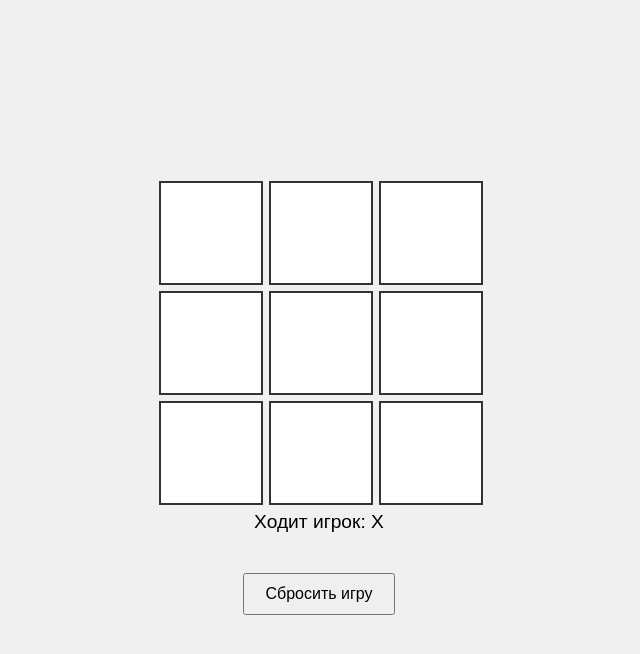
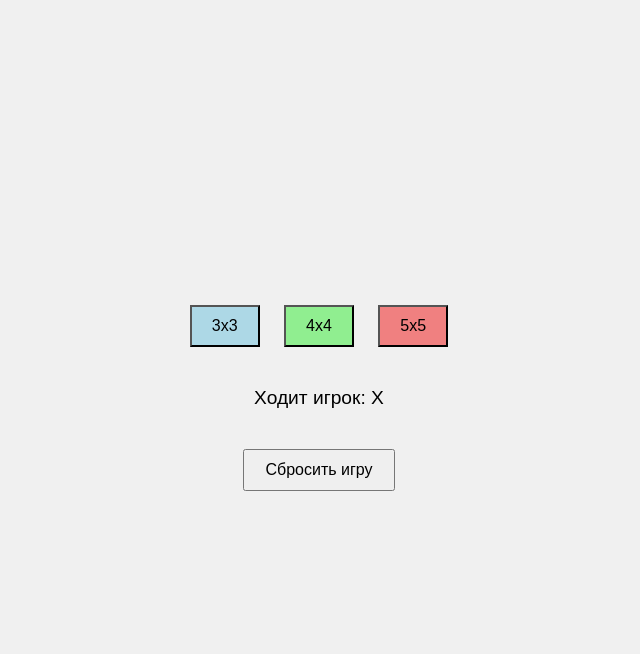
Before and after one commit to DmitryLavrov/XO, a plain HTML site: page index.html in a window 1280 px wide. Both pictures are taken after a click on the button "Сбросить игру". Shown: the whole page, without its empty margins (321-961 px from the left). Drawn offline with Linux system fonts and the light colour scheme.

Commit message:
3-я версия

```diff
--- a/index.html
+++ b/index.html
@@ -8,17 +8,12 @@
   </head>
   <body>
     <div id="game">
-      <div id="board">
-        <div class="cell" data-index="0"></div>
-        <div class="cell" data-index="1"></div>
-        <div class="cell" data-index="2"></div>
-        <div class="cell" data-index="3"></div>
-        <div class="cell" data-index="4"></div>
-        <div class="cell" data-index="5"></div>
-        <div class="cell" data-index="6"></div>
-        <div class="cell" data-index="7"></div>
-        <div class="cell" data-index="8"></div>
+      <div id="size-selection">
+        <button class="size-option" data-size="3" style="background-color: lightblue">3x3</button>
+        <button class="size-option" data-size="4" style="background-color: lightgreen">4x4</button>
+        <button class="size-option" data-size="5" style="background-color: lightcoral">5x5</button>
       </div>
+      <div id="board"></div>
       <p id="turn">Ходит игрок: <span id="current-player">X</span></p>
       <button id="reset">Сбросить игру</button>
       <p id="message"></p>
--- a/script.js
+++ b/script.js
@@ -1,22 +1,63 @@
 document.addEventListener('DOMContentLoaded', () => {
-  const cells = document.querySelectorAll('.cell');
+  const sizeOptions = document.querySelectorAll('.size-option');
+  const boardElement = document.getElementById('board');
   const resetButton = document.getElementById('reset');
   const message = document.getElementById('message');
   const currentPlayerDisplay = document.getElementById('current-player');
   let currentPlayer = 'X';
-  let board = Array(9).fill(null);
+  let board;
   let gameActive = true;
+  let boardSize;
+  let winningCombinations;
 
-  const winningCombinations = [
-    [0, 1, 2],
-    [3, 4, 5],
-    [6, 7, 8],
-    [0, 3, 6],
-    [1, 4, 7],
-    [2, 5, 8],
-    [0, 4, 8],
-    [2, 4, 6],
-  ];
+  function createBoard(size) {
+    boardSize = size;
+    board = Array(size * size).fill(null);
+    boardElement.style.gridTemplateColumns = `repeat(${size}, 100px)`;
+    boardElement.style.gridTemplateRows = `repeat(${size}, 100px)`;
+    boardElement.innerHTML = '';
+    for (let i = 0; i < size * size; i++) {
+      const cell = document.createElement('div');
+      cell.classList.add('cell');
+      cell.setAttribute('data-index', i);
+      cell.addEventListener('click', handleCellClick);
+      boardElement.appendChild(cell);
+    }
+    winningCombinations = generateWinningCombinations(size);
+  }
+
+  function generateWinningCombinations(size) {
+    const combinations = [];
+
+    // Rows
+    for (let i = 0; i < size; i++) {
+      const row = [];
+      for (let j = 0; j < size; j++) {
+        row.push(i * size + j);
+      }
+      combinations.push(row);
+    }
+
+    // Columns
+    for (let i = 0; i < size; i++) {
+      const column = [];
+      for (let j = 0; j < size; j++) {
+        column.push(i + j * size);
+      }
+      combinations.push(column);
+    }
+
+    // Diagonals
+    const diagonal1 = [];
+    const diagonal2 = [];
+    for (let i = 0; i < size; i++) {
+      diagonal1.push(i * size + i);
+      diagonal2.push((i + 1) * (size - 1));
+    }
+    combinations.push(diagonal1, diagonal2);
+
+    return combinations;
+  }
 
   function handleCellClick(event) {
     const cell = event.target;
@@ -55,19 +96,21 @@ document.addEventListener('DOMContentLoaded', () => {
   }
 
   function resetGame() {
-    board = Array(9).fill(null);
     gameActive = true;
     currentPlayer = 'X';
-    cells.forEach((cell) => {
-      cell.textContent = '';
-      cell.classList.remove('x', 'o');
-    });
     message.textContent = '';
     currentPlayerDisplay.textContent = currentPlayer;
+    createBoard(boardSize);
   }
 
-  cells.forEach((cell) => {
-    cell.addEventListener('click', handleCellClick);
+  sizeOptions.forEach((option) => {
+    option.addEventListener('click', () => {
+      createBoard(parseInt(option.getAttribute('data-size')));
+      document.getElementById('size-selection').style.display = 'none';
+      boardElement.style.display = 'grid';
+      resetButton.style.display = 'block';
+      document.getElementById('turn').style.display = 'block';
+    });
   });
 
   resetButton.addEventListener('click', resetGame);
--- a/style.css
+++ b/style.css
@@ -11,19 +11,27 @@ body {
   text-align: center;
 }
 
+#size-selection {
+  margin-bottom: 20px;
+}
+
+.size-option {
+  padding: 10px 20px;
+  margin: 0 10px;
+  font-size: 1em;
+  cursor: pointer;
+}
+
 #board {
   display: grid;
-  grid-template-columns: repeat(3, 100px);
-  grid-template-rows: repeat(3, 100px);
   gap: 10px;
+  margin-bottom: 20px;
 }
 
 .cell {
   display: flex;
   justify-content: center;
   align-items: center;
-  width: 100px;
-  height: 100px;
   background-color: #fff;
   border: 2px solid #333;
   font-size: 2em;
@@ -39,7 +47,6 @@ body {
 }
 
 #turn {
-  margin-top: 10px;
   font-size: 1.2em;
 }
 
```
